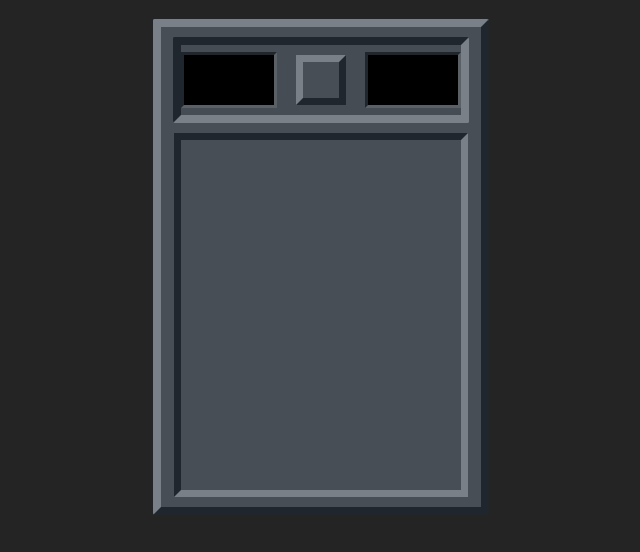
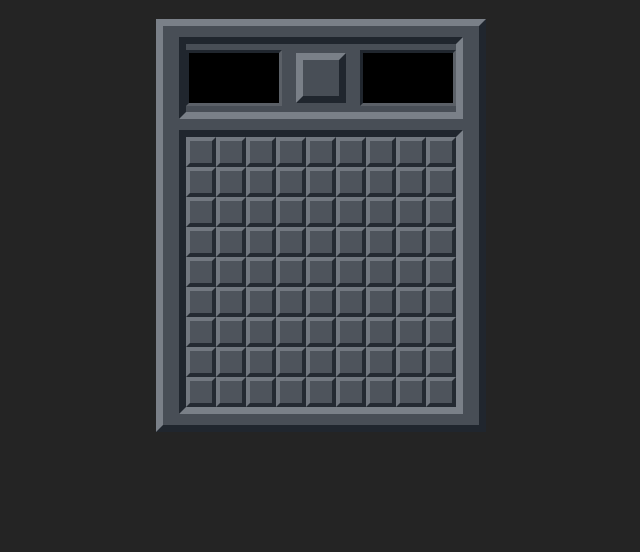
Before and after one commit to jonnyell89/minesweeper, a website built with Vite: page index.html in a window 1280 px wide. Shown: the part 80-632 px from the top of the page, without its empty margins (319-959 px from the left). Built offline with nearby package versions, Linux system fonts and the light colour scheme.

Commit message:
createGrid function and createCell function added, set dataset attribute added to createCell function, UI dimensions more proportional and less specific using global variables and appropriate container structure

```diff
--- a/src/grid/createGrid.ts
+++ b/src/grid/createGrid.ts
@@ -27,6 +27,9 @@ export function createCell(gridElement: HTMLElement, y: number, x: number): Cell
 
     cell.classList.add("bottomContainer__btn");
 
+    cell.dataset.row = y.toString(); // Sets dataset attributes.
+    cell.dataset.col = x.toString(); // Sets dataset attributes.
+
     gridElement.appendChild(cell);
 
     return {
--- /dev/null
+++ b/src/init/initGrid.ts
@@ -0,0 +1,26 @@
+import { createGrid } from "../grid/createGrid";
+import { CELL_SIZE, GRID_HEIGHT, GRID_WIDTH } from "../state";
+import type { Cell } from "../types/cell";
+import { selectElement } from "../utils/selectElement";
+
+export function initGrid(): Cell[][] {
+
+    const bottomContainerGrid = selectElement<HTMLDivElement>(".bottomContainer__grid"); // Select
+
+    const grid: Cell[][] = createGrid(bottomContainerGrid, GRID_WIDTH, GRID_HEIGHT) // Render
+
+    return grid;
+}
+
+export function initDocumentRoot(): void {
+
+    const documentRoot = document.documentElement;
+
+    if (!documentRoot) {
+        throw new Error("documentRoot did not render.");
+    }
+
+    documentRoot.style.setProperty("--grid-width", GRID_WIDTH.toString());
+    documentRoot.style.setProperty("--grid-height", GRID_HEIGHT.toString());
+    documentRoot.style.setProperty("--cell-size", CELL_SIZE);
+}
--- a/src/main.ts
+++ b/src/main.ts
@@ -1 +1,6 @@
+import { initDocumentRoot, initGrid } from './init/initGrid'
 import './style.scss'
+
+initDocumentRoot();
+
+initGrid();
--- a/src/state/index.ts
+++ b/src/state/index.ts
@@ -1,3 +1,4 @@
-const GRID_WIDTH = 9;
-const GRID_HEIGHT = 9;
-const MINE_COUNT = 10;
+export const CELL_SIZE: string = "30px";
+export const GRID_WIDTH: number = 9;
+export const GRID_HEIGHT: number = 9;
+export const MINE_COUNT: number = 10;
--- a/src/style.scss
+++ b/src/style.scss
@@ -11,6 +11,10 @@
   text-rendering: optimizeLegibility;
   -webkit-font-smoothing: antialiased;
   -moz-osx-font-smoothing: grayscale;
+
+  --cell-size: 30px;
+  --grid-width: 9;
+  --grid-height: 9;
 }
 
 body {
@@ -26,7 +30,7 @@ header {
   justify-content: center;
   align-items: center;
 
-  width: 320px;
+  width: calc(var(--grid-width) * var(--cell-size));
 }
 
 .container {
@@ -35,17 +39,21 @@ header {
   justify-content: center;
   align-items: center;
 
-  width: 320px;
-  height: 480px;
+  width: max-content;
+  height: max-content;
   margin: auto;
-  row-gap: 10px;
+
+  padding-top: 0.7rem;
+  padding-right: 1rem;
+  padding-bottom: 0.7rem;
+  padding-left: 1rem;
+  row-gap: 0.7rem;
 
   background-color: #484e56;
-  border-radius: 2px;
-  border-top: 8px solid #7a8088;
-  border-right: 8px solid #20262e;
-  border-bottom: 8px solid #20262e;
-  border-left: 8px solid #7a8088;
+  border-top: 7px solid #7a8088;
+  border-right: 7px solid #20262e;
+  border-bottom: 7px solid #20262e;
+  border-left: 7px solid #7a8088;
 }
 
 .topContainer {
@@ -54,15 +62,14 @@ header {
   justify-content: space-between;
   align-items: center;
 
-  width: 280px;
-  height: 70px;
+  width: calc(var(--grid-width) * var(--cell-size));
+  height: calc(var(--grid-width) * var(--cell-size) / 4);
 
-  background-color: #464c54;
-  border-radius: 2px;
-  border-top: 8px solid #20262e;
-  border-right: 8px solid #7a8088;
-  border-bottom: 8px solid #7a8088;
-  border-left: 8px solid #20262e;
+  background-color: #484e56;
+  border-top: 7px solid #20262e;
+  border-right: 7px solid #7a8088;
+  border-bottom: 7px solid #7a8088;
+  border-left: 7px solid #20262e;
 
   &__counter {
     display: flex;
@@ -122,9 +129,11 @@ header {
 
 .bottomContainer {
   display: flex;
+  justify-content: center;
+  align-items: center;
 
-  width: 280px;
-  height: 350px;
+  width: max-content;
+  height: max-content;
 
   background-color: #484e56;
   border-top: 7px solid #20262e;
@@ -135,10 +144,11 @@ header {
   &__grid {
     display: grid;
 
-    grid-template-columns: repeat(9, 1fr);
+    grid-template-columns: repeat(var(--grid-width), var(--cell-size));
+    grid-template-rows: repeat(var(--grid-height), var(--cell-size));
 
-    width: 270px;
-    height: 270px;
+    width: max-content;
+    height: max-content;
   }
 
   &__btn {
@@ -146,16 +156,16 @@ header {
     justify-content: center;
     align-items: center;
 
-    width: 30px;
-    height: 30px;
+    width: var(--cell-size);
+    height: var(--cell-size);
 
     font-size: xx-large;
     font-weight: bolder;
 
     background-color: #4e545c;
-    border-top: 5px solid #727880;
-    border-right: 5px solid #242a32;
-    border-bottom: 5px solid #242a32;
-    border-left: 5px solid #727880;
+    border-top: 4px solid #727880;
+    border-right: 4px solid #242a32;
+    border-bottom: 4px solid #242a32;
+    border-left: 4px solid #727880;
   }
 }
```
